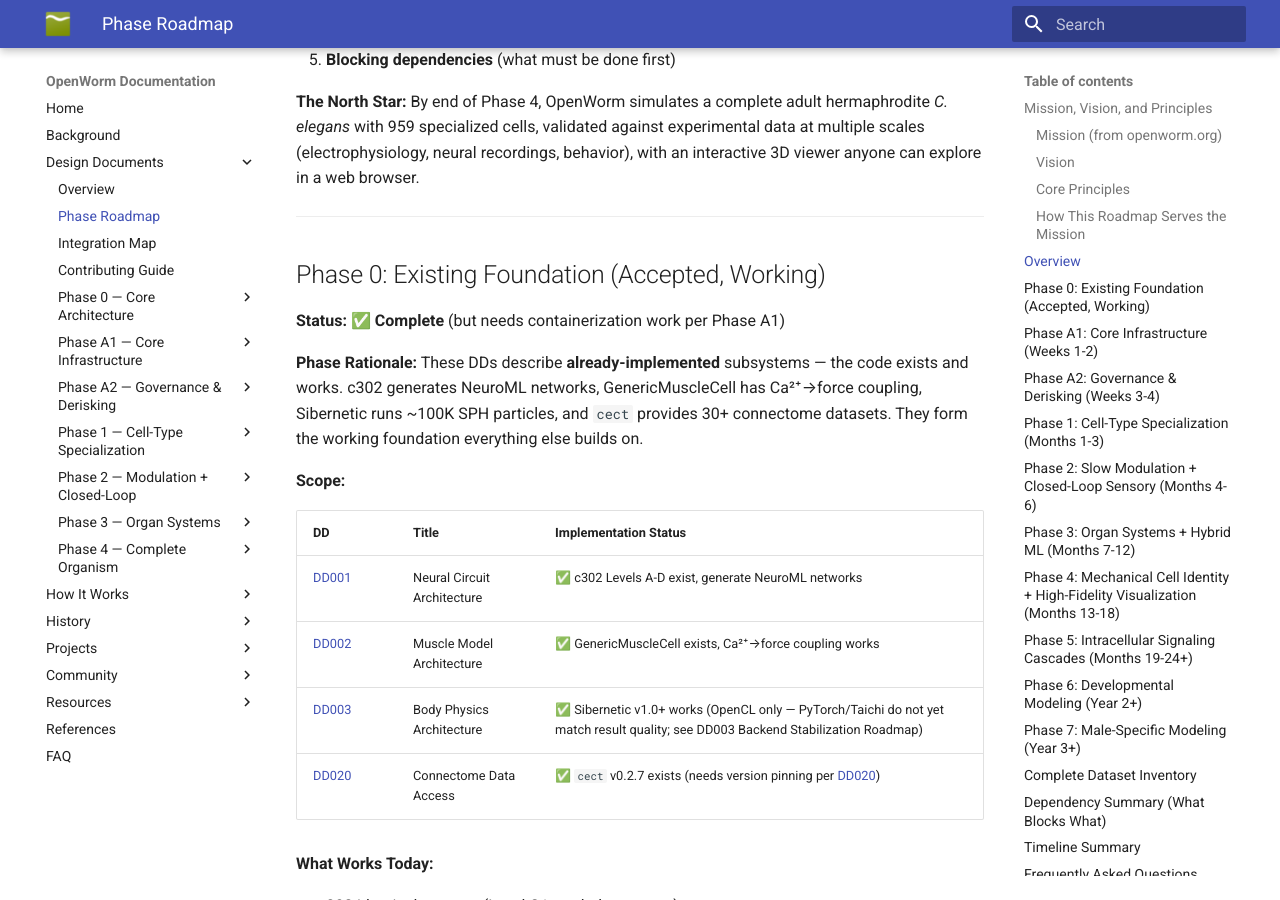
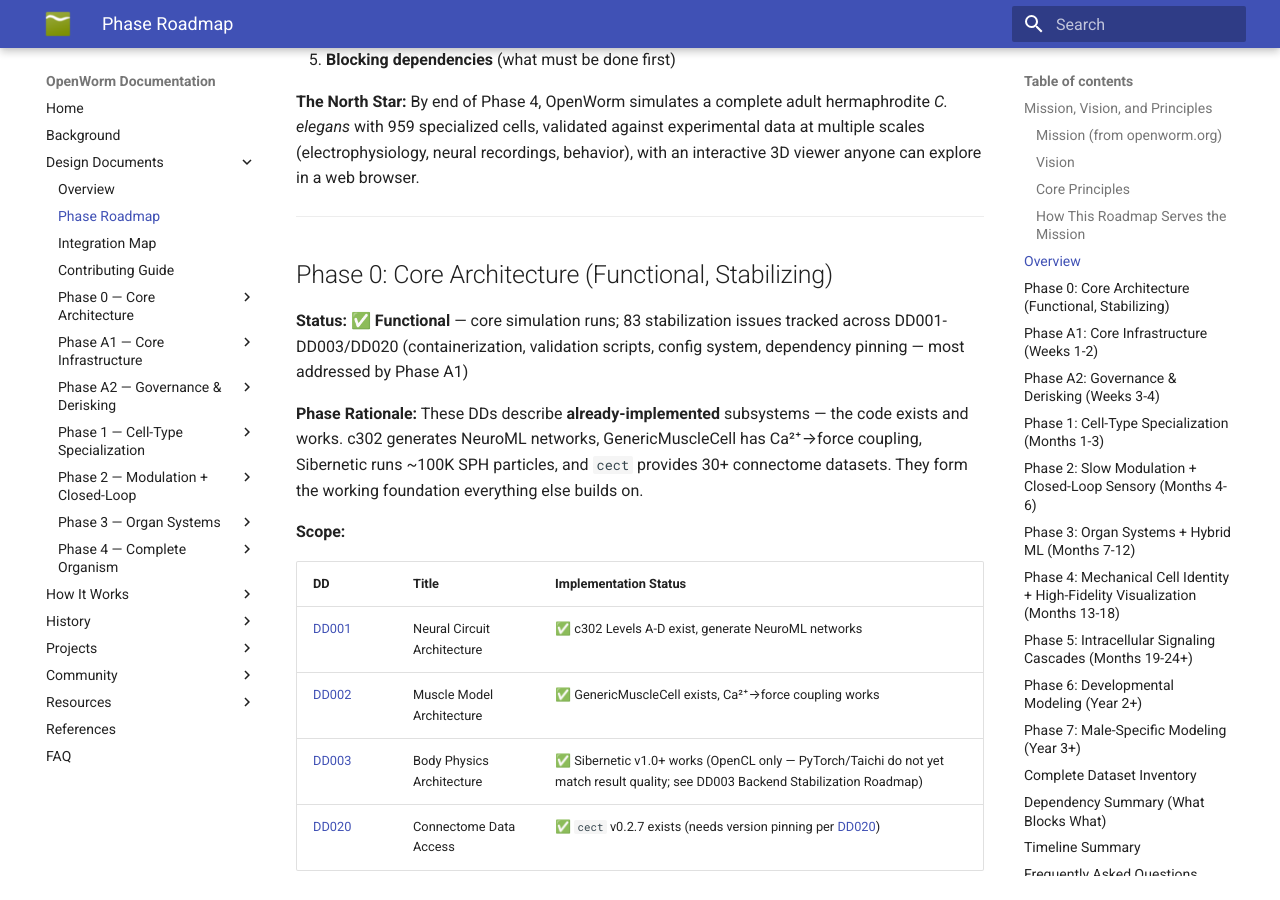
Before and after one commit to openworm/openworm_docs, an MkDocs documentation site: the page built from docs/design_documents/DD_PHASE_ROADMAP.md, in a window 1280 px wide and 900 px high, scrolled down 1720 px. Built offline with MkDocs 1.6.1 and Material for MkDocs 9.7.7, drawn with Linux system fonts in a browser that asks for light colours; some of the changed text lies outside the part shown.

Commit message:
Refine Phase 0 language: "Done" → "Functional, Stabilizing"
Phase 0 has 83 open stabilization issues across DD001-DD003/DD020.
Replace misleading "Done"/"Complete"/"Already done" with "Functional"
to convey that the simulation runs but stabilization work remains.

Co-Authored-By: Claude Opus 4.6 <noreply@anthropic.com>

```diff
--- a/docs/design_documents/DD_PHASE_ROADMAP.md
+++ b/docs/design_documents/DD_PHASE_ROADMAP.md
@@ -54,9 +54,9 @@ OpenWorm's path from 302 generic neurons to 959 specialized cells is organized i
 
 ---
 
-## Phase 0: Existing Foundation (Accepted, Working)
+## Phase 0: Core Architecture (Functional, Stabilizing)
 
-**Status:** ✅ **Complete** (but needs containerization work per Phase A1)
+**Status:** ✅ **Functional** — core simulation runs; 83 stabilization issues tracked across DD001-DD003/DD020 (containerization, validation scripts, config system, dependency pinning — most addressed by Phase A1)
 
 **Phase Rationale:** These DDs describe **already-implemented** subsystems — the code exists and works. c302 generates NeuroML networks, GenericMuscleCell has Ca²⁺→force coupling, Sibernetic runs ~100K SPH particles, and `cect` provides 30+ connectome datasets. They form the working foundation everything else builds on.
 
@@ -651,7 +651,7 @@ Phase A1 ([DD013](DD013_Simulation_Stack_Architecture.md), [DD008](DD008_Data_In
 
 | Phase | Duration | Calendar (if start March 2026) | Cumulative Cells | Cumulative DD Implementation |
 |-------|----------|-------------------------------|------------------|------------------------------|
-| Phase 0 | Complete | Already done | 397 (302 neurons + 95 muscles) | 4 DDs ([DD001](DD001_Neural_Circuit_Architecture.md)-[DD003](DD003_Body_Physics_Architecture.md), [DD020](DD020_Connectome_Data_Access_and_Dataset_Policy.md)) |
+| Phase 0 | Functional | Architecture defined, simulation runs | 397 (302 neurons + 95 muscles) | 4 DDs ([DD001](DD001_Neural_Circuit_Architecture.md)-[DD003](DD003_Body_Physics_Architecture.md), [DD020](DD020_Connectome_Data_Access_and_Dataset_Policy.md)) |
 | Phase A1 | 2 weeks | Mar 2026 (Wks 1-2) | (no change) | +5 DDs ([DD013](DD013_Simulation_Stack_Architecture.md), [DD008](DD008_Data_Integration_Pipeline.md), [DD021](DD021_Movement_Analysis_Toolbox_and_WCON_Policy.md), [DD024](DD024_Validation_Data_Acquisition_Pipeline.md), [DD028](DD028_Project_Metrics_Dashboard.md)) |
 | Phase A2 | 2 weeks | Mar 2026 (Wks 3-4, parallel with A1) | (no change) | +4 DDs ([DD011](DD011_Contributor_Progression_Model.md), [DD012](DD012_Design_Document_RFC_Process.md), [DD015](DD015_AI_Contributor_Model.md), [DD025](DD025_Protein_Foundation_Model_Pipeline.md)) |
 | Phase 1 | 3 months | Apr-Jun 2026 | 397 (specialized, not added) | +3 DDs ([DD005](DD005_Cell_Type_Differentiation_Strategy.md), [DD010](DD010_Validation_Framework.md) Tier 2, [DD014](DD014_Dynamic_Visualization_Architecture.md) Phase 1, [DD014.1](DD014.1_Visual_Rendering_Specification.md)) |
```
Also changed, not shown: docs/design_documents/index.md (+3 -3 lines).
